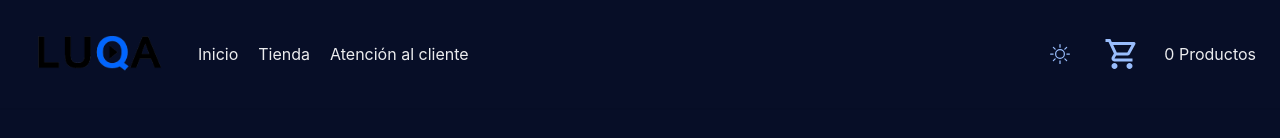
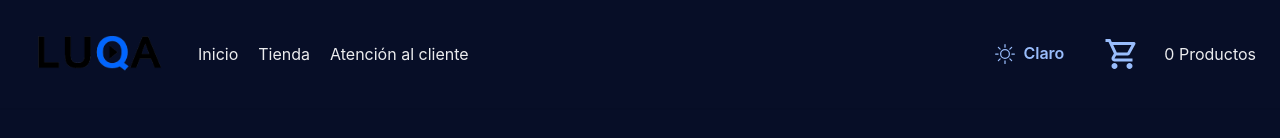
Before and after one commit to iamelyg/luqa, a Next.js app: page / in a window 1280 px wide. Shown: the top 138 px of the page. Built offline with nearby package versions, Linux system fonts and the light colour scheme.

Commit message:
button light and dark

```diff
--- a/components/navbar/DesktopNavbar.tsx
+++ b/components/navbar/DesktopNavbar.tsx
@@ -34,9 +34,8 @@ const DesktopNavbar: React.FC = () => {
                     </HStack>
                 </HStack>
                 <HStack>
-                    <Button colorScheme='brand' onClick={toggleColorMode} h={10} w={10} variant='ghost'>
-                        <Icon as={colorMode === 'light' ? BsMoonStars : BsSun} w={5} h={5} />
-                        {/* {colorMode === 'light' ? <Icon as={BsMoonStars} w={10} h={10}/> : <Icon as={BsSunFill}/>} */}
+                    <Button colorScheme='brand' onClick={toggleColorMode}  variant='ghost' leftIcon={ <Icon as={colorMode === 'light' ? BsMoonStars : BsSun} w={5} h={5} />}>
+                        {colorMode === 'light' ? 'Oscuro' : 'Claro'}
                     </Button>
                     <DrawerExample />
                 </HStack>
```
